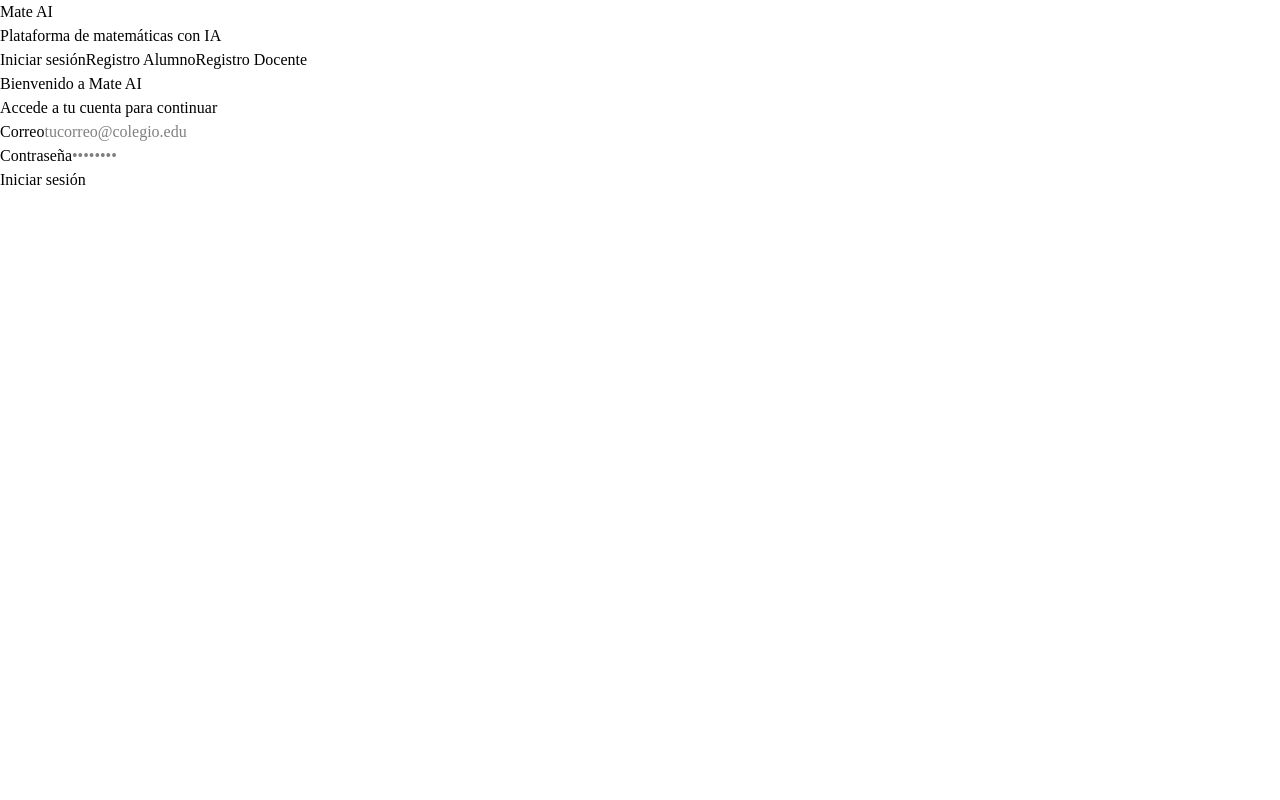
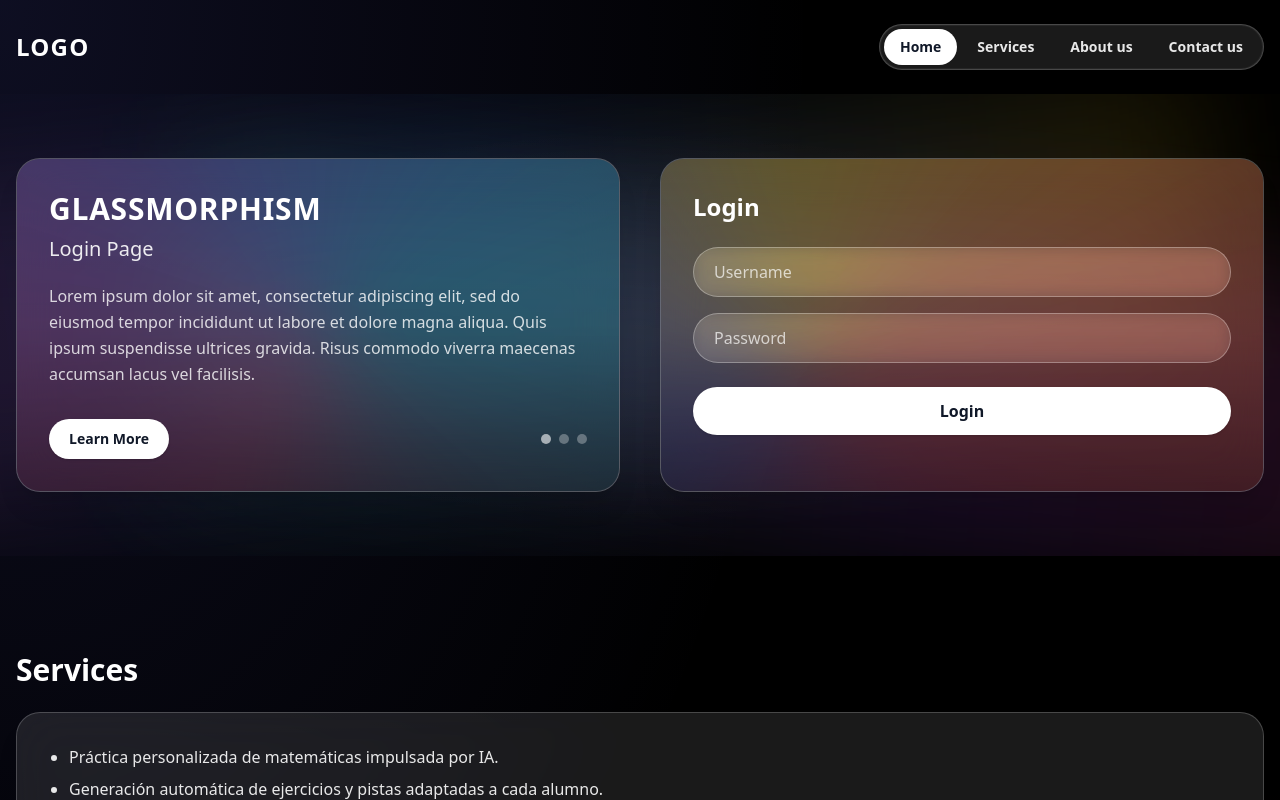
Before and after one commit to Yonsn76/Mate_ai, a React (Vite) app: page / in a window 1280 px wide. Shown: the top 800 px of the page. Built offline with nearby package versions, Linux system fonts and the light colour scheme.

Commit message:
feat: add Tailwind CSS and new Header & HeroLogin components to enhance UI.
Co-authored-by: Genie <genie@cosine.sh>

```diff
--- a/package.json
+++ b/package.json
@@ -23,6 +23,8 @@
     "eslint-plugin-react-hooks": "^4.6.0",
     "eslint-plugin-react-refresh": "^0.4.6",
     "typescript": "^5.2.2",
-    "vite": "^5.2.0"
+    "vite": "^5.2.0",
+    "@tailwindcss/vite": "^4.1.14",
+    "tailwindcss": "^4.1.14"
   }
 }
--- a/src/App.tsx
+++ b/src/App.tsx
@@ -1,23 +1,16 @@
-import AuthForms from './components/AuthForms'
+import Header from './components/Header'
+import HeroLogin from './components/HeroLogin'
+import Sections from './components/Sections'
 
 function App() {
+  return (
+    <div className="min-h-screen relative bg-black text-white">
+      {/* global background */}
+      <div aria-hidden className="absolute inset-0 bg-[radial-gradient(ellipse_at_top_left,rgba(99,102,241,0.14),transparent_45%),radial-gradient(ellipse_at_bottom_right,rgba(236,72,153,0.14),transparent_45%)]" />
 
-  return (
-    <div className="min-h-screen relative bg-slate-950 text-white">
-      {/* Subtle grid/gradient background */}
-      <div aria-hidden className="absolute inset-0 bg-[radial-gradient(ellipse_at_top_left,rgba(14,165,233,0.18),transparent_40%),radial-gradient(ellipse_at_bottom_right,rgba(99,102,241,0.18),transparent_40%)]" />
-      <div className="relative z-10 container mx-auto px-4 py-12 md:py-16">
-        <header className="mb-10 text-center">
-          <h1 className="text-3xl md:text-4xl font-extrabold tracking-tight">
-            Mate AI
-          </h1>
-          <p className="mt-2 text-white/80">
-            Plataforma de matemáticas con IA
-          </p>
-        </header>
-
-        <AuthForms />
-      </div>
+      <Header />
+      <HeroLogin />
+      <Sections />
     </div>
   )
 }
--- /dev/null
+++ b/src/components/Header.tsx
@@ -0,0 +1,36 @@
+export default function Header() {
+  const navItems = [
+    { label: 'Home', href: '#home' },
+    { label: 'Services', href: '#services' },
+    { label: 'About us', href: '#about' },
+    { label: 'Contact us', href: '#contact' },
+  ]
+
+  return (
+    <header className="relative z-20">
+      <div className="container mx-auto px-4 py-6 flex items-center justify-between">
+        <div className="text-2xl font-extrabold tracking-wider">LOGO</div>
+
+        <nav className="rounded-full border border-white/20 bg-white/10 backdrop-blur-lg p-1 shadow-[inset_0_0_0_1px_rgba(255,255,255,0.05)]">
+          <ul className="flex items-center gap-1">
+            {navItems.map((item, idx) => (
+              <li key={item.href}>
+                <a
+                  href={item.href}
+                  className={[
+                    'block rounded-full px-4 py-2 text-sm font-semibold transition-colors',
+                    idx === 0
+                      ? 'bg-white text-gray-900'
+                      : 'text-white/90 hover:bg-white/20'
+                  ].join(' ')}
+                >
+                  {item.label}
+                </a>
+              </li>
+            ))}
+          </ul>
+        </nav>
+      </div>
+    </header>
+  )
+}
--- /dev/null
+++ b/src/components/HeroLogin.tsx
@@ -0,0 +1,113 @@
+import { useState } from 'react'
+
+export default function HeroLogin() {
+  return (
+    <section id="home" className="relative">
+      <BackgroundFX />
+
+      <div className="relative z-10 container mx-auto px-4 py-10 md:py-16">
+        <div className="grid grid-cols-1 md:grid-cols-2 gap-6 lg:gap-10 items-stretch">
+          <InfoCard />
+          <LoginCard />
+        </div>
+      </div>
+    </section>
+  )
+}
+
+function InfoCard() {
+  return (
+    <div className="relative glass-card overflow-hidden">
+      {/* colorful gradient behind content to emulate the image */}
+      <div aria-hidden className="absolute inset-0">
+        <div className="absolute -inset-24 bg-[conic-gradient(from_210deg_at_50%_50%,rgba(236,72,153,0.30),rgba(99,102,241,0.25),rgba(6,182,212,0.25),rgba(236,72,153,0.30))] blur-2xl" />
+        <div className="absolute inset-0 bg-gradient-to-b from-black/0 via-black/10 to-black/40" />
+      </div>
+
+      <div className="relative p-6 md:p-8">
+        <h2 className="text-2xl md:text-3xl font-extrabold tracking-wide mb-2">GLASSMORPHISM</h2>
+        <p className="text-lg md:text-xl font-medium text-white/90">Login Page</p>
+
+        <p className="mt-5 text-white/80 leading-relaxed">
+          Lorem ipsum dolor sit amet, consectetur adipiscing elit, sed do eiusmod tempor
+          incididunt ut labore et dolore magna aliqua. Quis ipsum suspendisse ultrices gravida.
+          Risus commodo viverra maecenas accumsan lacus vel facilisis.
+        </p>
+
+        <div className="mt-8 flex items-center justify-between">
+          <a
+            href="#about"
+            className="inline-flex items-center rounded-full bg-white px-5 py-2.5 text-sm font-semibold text-gray-900 shadow"
+          >
+            Learn More
+          </a>
+
+          <div className="flex items-center gap-2">
+            <span className="h-2.5 w-2.5 rounded-full bg-white/60" />
+            <span className="h-2.5 w-2.5 rounded-full bg-white/30" />
+            <span className="h-2.5 w-2.5 rounded-full bg-white/30" />
+          </div>
+        </div>
+      </div>
+    </div>
+  )
+}
+
+function LoginCard() {
+  const [username, setUsername] = useState('')
+  const [password, setPassword] = useState('')
+
+  return (
+    <div className="relative glass-card overflow-hidden">
+      {/* colorful gradient behind content to emulate the image's right card */}
+      <div aria-hidden className="absolute inset-0">
+        <div className="absolute -inset-28 bg-[conic-gradient(at_30%_60%,rgba(250,204,21,0.25),rgba(244,63,94,0.30),rgba(99,102,241,0.25),rgba(250,204,21,0.25))] blur-2xl" />
+        <div className="absolute inset-0 bg-gradient-to-b from-black/0 via-black/10 to-black/40" />
+      </div>
+
+      <div className="relative p-6 md:p-8">
+        <h3 className="text-2xl font-semibold mb-6 text-white">Login</h3>
+
+        <div className="space-y-4">
+          <div>
+            <input
+              type="text"
+              placeholder="Username"
+              value={username}
+              onChange={(e) => setUsername(e.target.value)}
+              className="w-full rounded-full border border-white/30 bg-white/10 px-5 py-3 text-white placeholder:text-white/70 outline-none backdrop-blur focus:border-white/50"
+            />
+          </div>
+          <div>
+            <input
+              type="password"
+              placeholder="Password"
+              value={password}
+              onChange={(e) => setPassword(e.target.value)}
+              className="w-full rounded-full border border-white/30 bg-white/10 px-5 py-3 text-white placeholder:text-white/70 outline-none backdrop-blur focus:border-white/50"
+            />
+          </div>
+
+          <button
+            type="button"
+            className="mt-2 w-full rounded-full bg-white px-6 py-3 font-semibold text-gray-900 shadow hover:bg-white/90 active:scale-[0.99] transition-all"
+          >
+            Login
+          </button>
+        </div>
+      </div>
+    </div>
+  )
+}
+
+function BackgroundFX() {
+  return (
+    <div aria-hidden className="pointer-events-none absolute inset-0 overflow-hidden">
+      {/* subtle vignette */}
+      <div className="absolute inset-0 bg-[radial-gradient(ellipse_at_center,rgba(255,255,255,0.06),transparent_60%)]" />
+      {/* flowing bands behind cards */}
+      <div className="absolute -left-1/4 top-10 h-80 w-[120%] -rotate-6 bg-[linear-gradient(90deg,rgba(236,72,153,0.20),rgba(59,130,246,0.22),rgba(250,204,21,0.18))] blur-3xl opacity-70" />
+      <div className="absolute -right-1/3 bottom-0 h-80 w-[120%] rotate-6 bg-[linear-gradient(90deg,rgba(34,197,94,0.20),rgba(168,85,247,0.22),rgba(244,63,94,0.20))] blur-3xl opacity-70" />
+    </div>
+  )
+}
```
